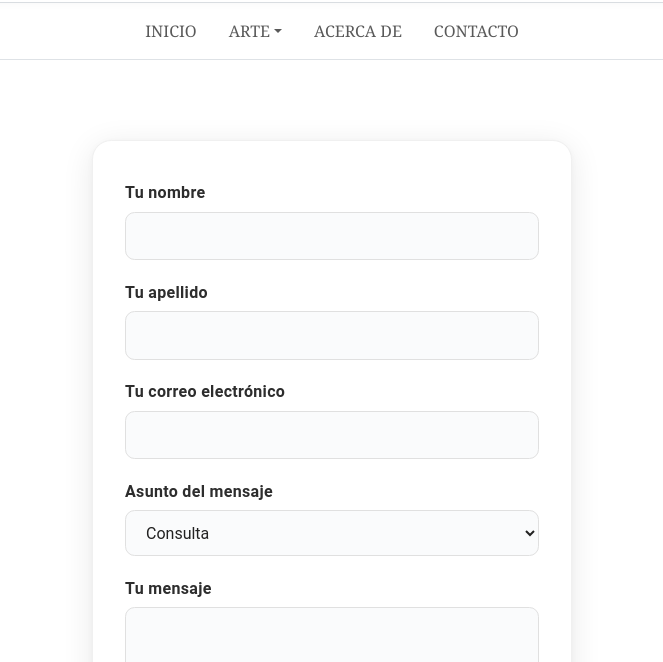
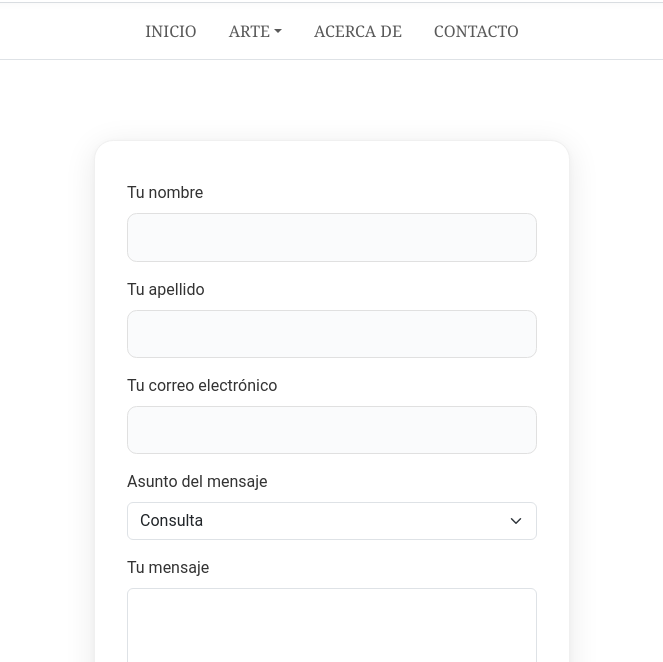
Before and after one commit to GustavoRazevi/site, a plain HTML site: page html/contacto.html in a window 1280 px wide. Shown: the part 138-800 px from the top of the page, without its empty margins (308-971 px from the left). Drawn offline with nearby package versions, Linux system fonts and the light colour scheme.

Commit message:
Update contacto.html

```diff
--- a/html/contacto.html
+++ b/html/contacto.html
@@ -49,36 +49,36 @@
 
 <!--formulario-->
 <main>
+  <div class="container" style="max-width: 500px;">
     <form action="https://formsubmit.co/gustavorazevi@gmail.com" method="POST">
-    <div>
-      <span>Tu nombre</span>
-      <input type="text" id="nombre" name="nombre" autocapitalize="words" autocomplete="off" required />
+      <div class="mb-3">
+        <label for="nombre" class="form-label">Tu nombre</label>
+        <input type="text" id="nombre" name="nombre" class="form-control" autocapitalize="words" autocomplete="off" required />
       </div>
-    <div>
-      <span>Tu apellido</span>
-      <input type="text" id="apellido" name="apellido" autocapitalize="words" autocomplete="off" required />
+      <div class="mb-3">
+        <label for="apellido" class="form-label">Tu apellido</label>
+        <input type="text" id="apellido" name="apellido" class="form-control" autocapitalize="words" autocomplete="off" required />
       </div>
-    <div>
-      <span>Tu correo electrónico</span>
-      <input type="email" id="correo" name="email" autocomplete="off" required />
+      <div class="mb-3">
+        <label for="correo" class="form-label">Tu correo electrónico</label>
+        <input type="email" id="correo" name="email" class="form-control" autocomplete="off" required />
       </div>
-    <div>
-      <span>Asunto del mensaje</span>
-      <select name="asunto">
+      <div class="mb-3">
+        <label for="asunto" class="form-label">Asunto del mensaje</label>
+        <select name="asunto" id="asunto" class="form-select">
           <option value="consulta">Consulta</option>
           <option value="sugerencia">Sugerencia</option>
           <option value="reclamo">Reclamo</option>
         </select>
       </div>
-    <div>
-      <span>Tu mensaje</span>
-      <textarea id="mensaje" name="mensaje" rows="4" cols="50" required></textarea>
+      <div class="mb-3">
+        <label for="mensaje" class="form-label">Tu mensaje</label>
+        <textarea id="mensaje" name="mensaje" class="form-control" rows="4" required></textarea>
       </div>
-    <!-- Opcional: desactiva captcha de FormSubmit -->
       <input type="hidden" name="_captcha" value="false">
-
-    <button type="submit">Enviar</button>
+      <button type="submit" class="btn btn-primary w-100">Enviar</button>
     </form>
+  </div>
 </main>
 
 <!-- Footer -->
```
Lines whose indentation alone changed are shown as unchanged.
